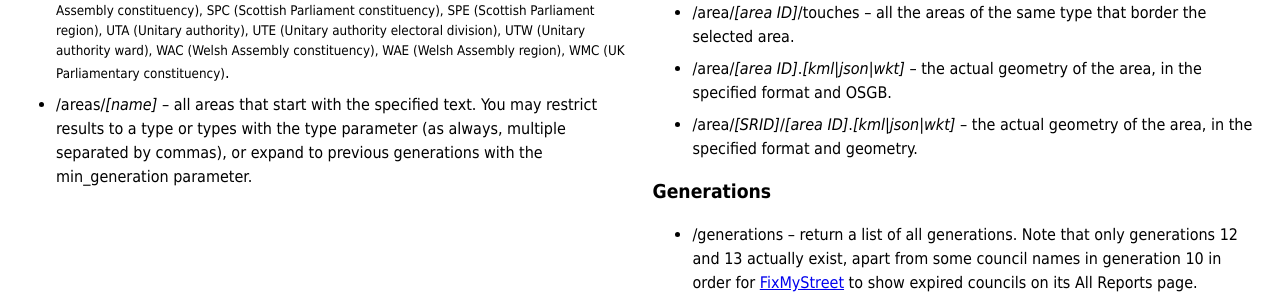
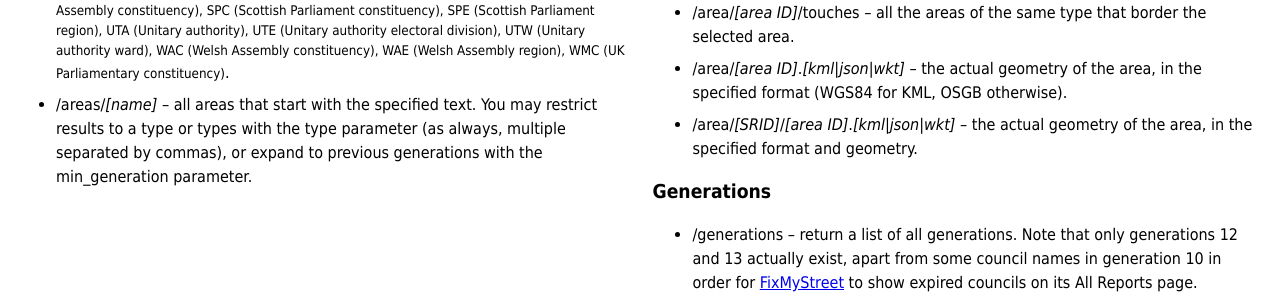
Before and after one commit to mysociety/mapit, a Django app: template pylib/mapit/templates/index.html in a window 1280 px wide. Shown: the part 1220-1520 px from the top of the page. Run offline with Django 3.2, Linux system fonts and the light colour scheme; the template is opened without the code that fills it, so the values that code supplies are empty; parts of the project's set-up code (start-up, migrations or seed data) failed here and were passed over.

Commit message:
Update docs.

```diff
--- a/pylib/mapit/templates/index.html
+++ b/pylib/mapit/templates/index.html
@@ -135,7 +135,7 @@ the <a href="http://mapit.mysociety.org/area/2236/children">electoral divisions
 
 <li>/area/<i>[area ID]</i>/touches &ndash; all the areas of the same type that border the selected area.
 
-<li>/area/<i>[area ID]</i>.<i>[kml|json|wkt]</i> &ndash; the actual geometry of the area, in the specified format and OSGB.
+<li>/area/<i>[area ID]</i>.<i>[kml|json|wkt]</i> &ndash; the actual geometry of the area, in the specified format (WGS84 for KML, OSGB otherwise).
 
 <li>/area/<i>[SRID]</i>/<i>[area ID]</i>.<i>[kml|json|wkt]</i> &ndash; the actual geometry of the area, in the specified format and geometry.
 
```
